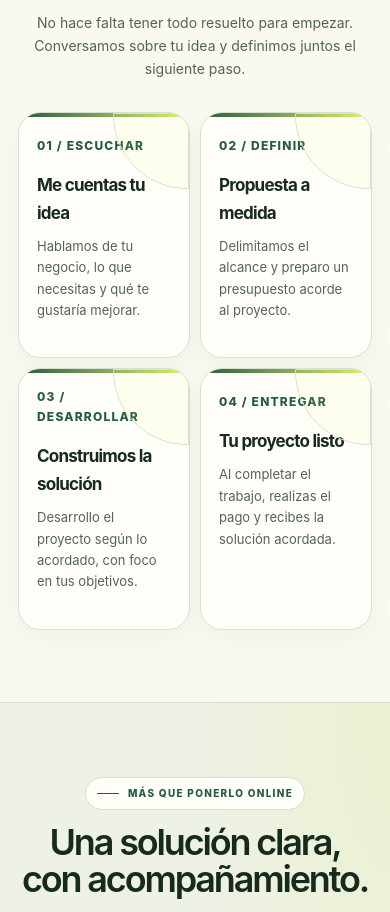
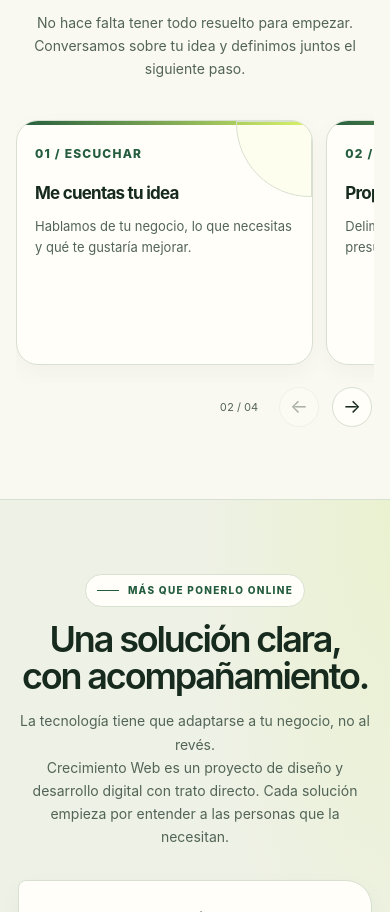
Before and after one commit to IvoIbarrola/crecimientoweb, a website: page index.html in a window 390 px wide. Shown: the part 5259-6171 px from the top of the page. Drawn offline with Linux system fonts and the light colour scheme.

Commit message:
Add carousel to process steps section

```diff
--- a/index.html
+++ b/index.html
@@ -2806,12 +2806,22 @@ html {
   min-height: 270px;
 }
 
+#proceso .carousel-track > .step-card {
+  flex: 0 0 calc((100% - 36px) / 3);
+  min-width: 0;
+  scroll-snap-align: start;
+}
+
 @media (max-width: 900px) {
   .carousel-track > .service-card {
     flex-basis: calc((100% - 18px) / 2);
   }
 
   #demos .carousel-track > .demo-card {
+    flex-basis: calc((100% - 18px) / 2);
+  }
+
+  #proceso .carousel-track > .step-card {
     flex-basis: calc((100% - 18px) / 2);
   }
 }
@@ -2827,6 +2837,11 @@ html {
   #demos .carousel-track > .demo-card {
     flex-basis: min(84%, 330px);
     min-height: 275px;
+  }
+
+  #proceso .carousel-track > .step-card {
+    flex-basis: min(84%, 330px);
+    min-height: 245px;
   }
 
   .carousel-controls {
@@ -3166,11 +3181,18 @@ html {
         <h2>De la primera charla a la entrega.</h2>
         <p>No hace falta tener todo resuelto para empezar. Conversamos sobre tu idea y definimos juntos el siguiente paso.</p>
       </div>
-      <div class="steps-grid">
-        <article class="step-card"><span class="step-index">01 / ESCUCHAR</span><h3>Me cuentas tu idea</h3><p>Hablamos de tu negocio, lo que necesitas y qué te gustaría mejorar.</p></article>
-        <article class="step-card"><span class="step-index">02 / DEFINIR</span><h3>Propuesta a medida</h3><p>Delimitamos el alcance y preparo un presupuesto acorde al proyecto.</p></article>
-        <article class="step-card"><span class="step-index">03 / DESARROLLAR</span><h3>Construimos la solución</h3><p>Desarrollo el proyecto según lo acordado, con foco en tus objetivos.</p></article>
-        <article class="step-card"><span class="step-index">04 / ENTREGAR</span><h3>Tu proyecto listo</h3><p>Al completar el trabajo, realizas el pago y recibes la solución acordada.</p></article>
+      <div class="carousel-shell" data-carousel="process">
+        <div class="steps-grid carousel-track" id="process-carousel" aria-label="Etapas del proceso de trabajo" tabindex="0">
+          <article class="step-card"><span class="step-index">01 / ESCUCHAR</span><h3>Me cuentas tu idea</h3><p>Hablamos de tu negocio, lo que necesitas y qué te gustaría mejorar.</p></article>
+          <article class="step-card"><span class="step-index">02 / DEFINIR</span><h3>Propuesta a medida</h3><p>Delimitamos el alcance y preparo un presupuesto acorde al proyecto.</p></article>
+          <article class="step-card"><span class="step-index">03 / DESARROLLAR</span><h3>Construimos la solución</h3><p>Desarrollo el proyecto según lo acordado, con foco en tus objetivos.</p></article>
+          <article class="step-card"><span class="step-index">04 / ENTREGAR</span><h3>Tu proyecto listo</h3><p>Al completar el trabajo, realizas el pago y recibes la solución acordada.</p></article>
+        </div>
+        <div class="carousel-controls" aria-label="Controles del carrusel de etapas">
+          <span class="carousel-status" aria-live="polite">01 / 04</span>
+          <button class="carousel-arrow" type="button" data-carousel-prev aria-label="Ver etapa anterior">←</button>
+          <button class="carousel-arrow" type="button" data-carousel-next aria-label="Ver etapa siguiente">→</button>
+        </div>
       </div>
     </div>
   </section>
```
